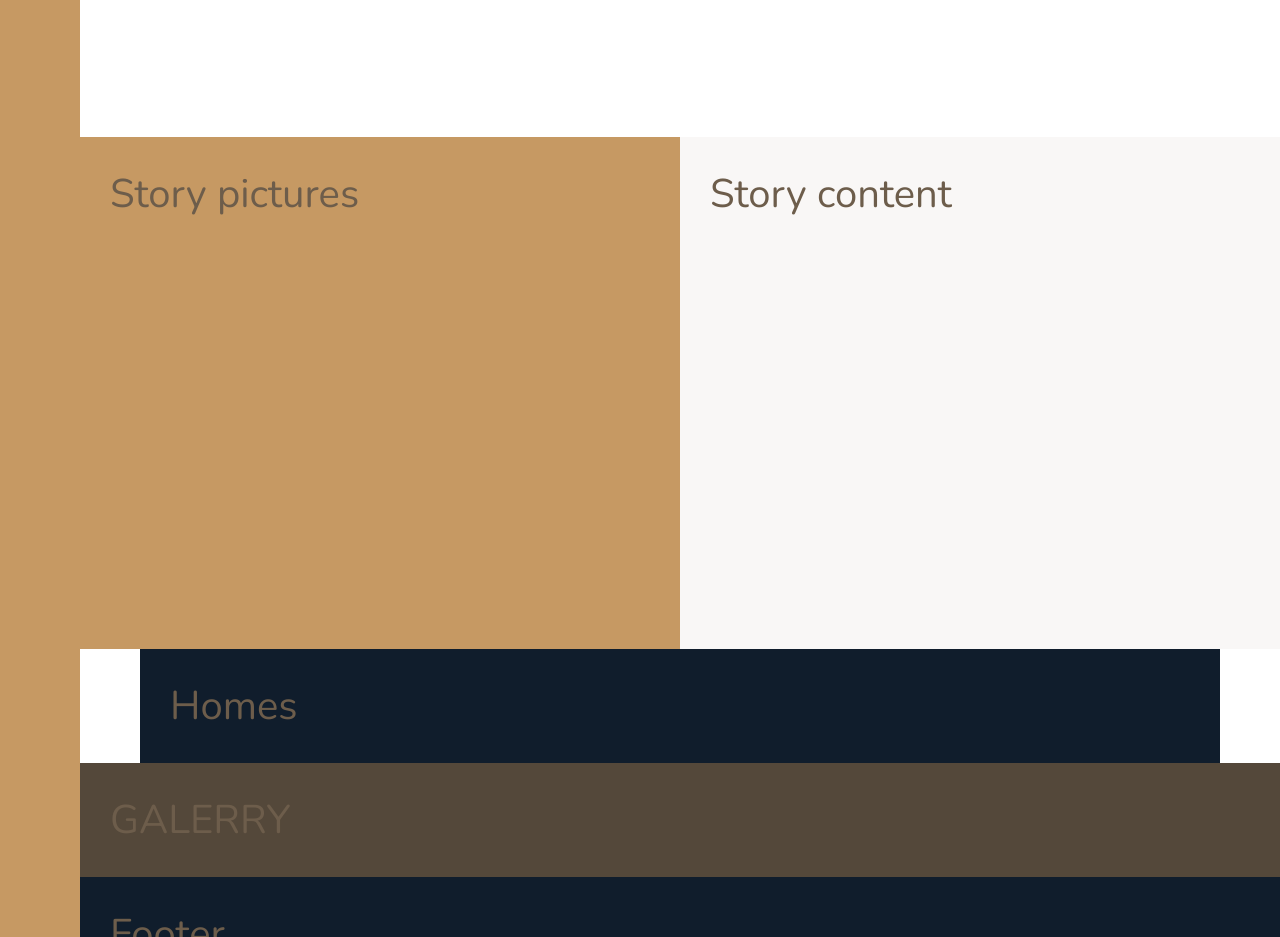
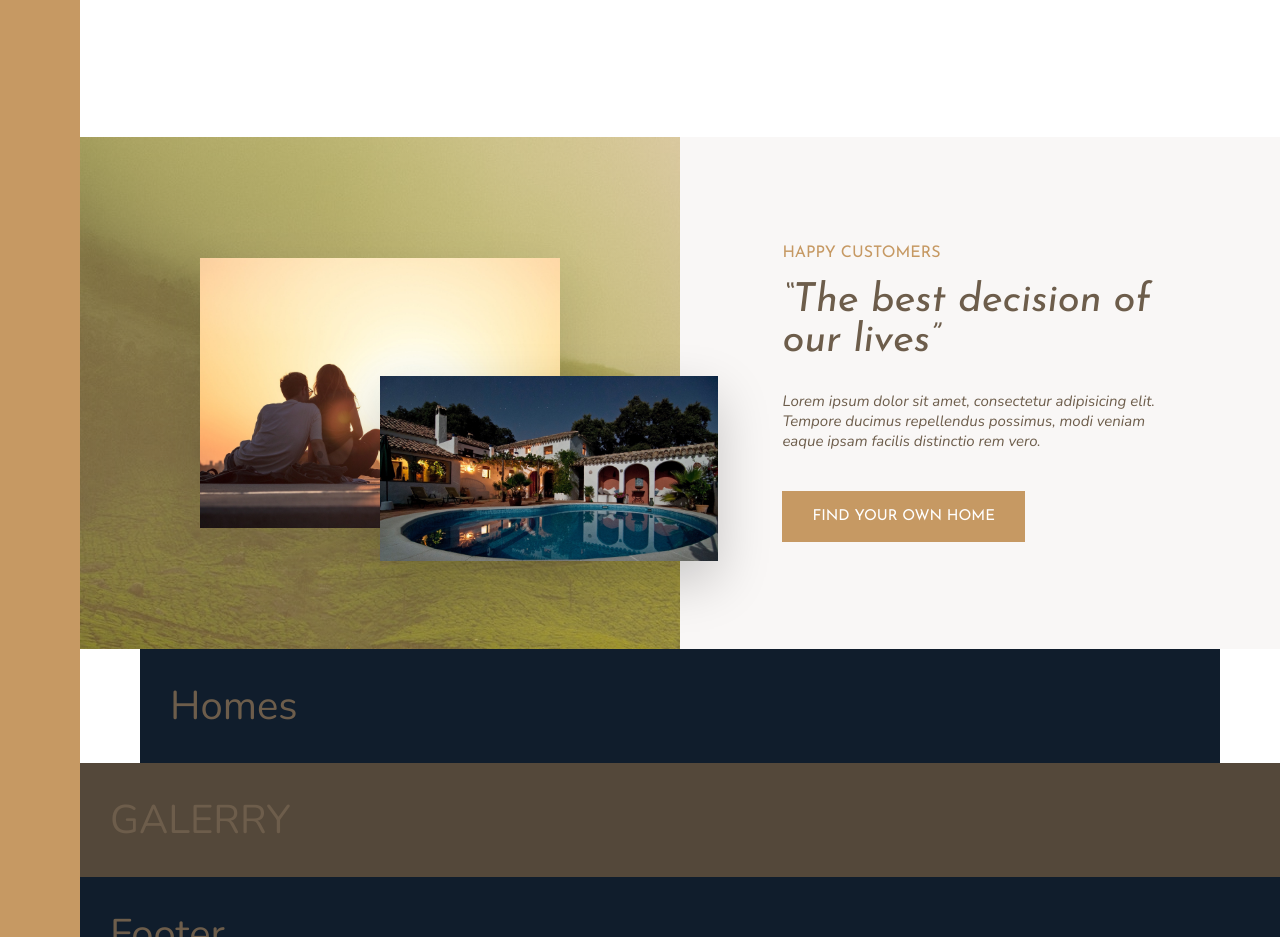
Before and after one commit to Dzhama/Nexter, a website: page index.html in a window 1280 px wide. Shown: the part 1240-2177 px from the top of the page. Drawn offline with nearby package versions, Linux system fonts and the light colour scheme.

Commit message:
story section added

```diff
--- a/index.html
+++ b/index.html
@@ -68,11 +68,15 @@
         </section>
 
         <div class="story__pictures">
-            Story pictures
+            <img src="img/story-1.jpeg" alt="Couple with new house" class="story__img--1">
+            <img src="img/story-2.jpeg" alt="New Housee" class="story__img--2">
         </div>
 
         <div class="story__content">
-            Story content
+            <h3 class="heading-3 mb-sm">Happy Customers</h3>
+            <h2 class="heading-2 heading-2--dark mb-md">&ldquo;The best decision of our lives&rdquo;</h2>
+            <p class="story__text">Lorem ipsum dolor sit amet, consectetur adipisicing elit. Tempore ducimus repellendus possimus, modi veniam eaque ipsam facilis distinctio rem vero.</p>
+            <button class="btn">FIND YOUR OWN HOME</button>
         </div>
 
         <section class="homes">
--- a/sass/_features.scss
+++ b/sass/_features.scss
@@ -5,7 +5,7 @@
 
 	display: grid;
 	// grid-template-columns: repeat(3, 1fr);
-	grid-template-columns: repeat(auto-fit, minmax(30rem, 1fr));
+	grid-template-columns: repeat(auto-fit, minmax(25rem, 1fr));
 	grid-gap: 6rem;
 	align-items: start;
 }
--- a/sass/_story.scss
+++ b/sass/_story.scss
@@ -1,12 +1,53 @@
 .story {
 
 	&__pictures {
-		background-color: $color-primary;
 		grid-column: full-start / col-end 4;
+
+		background-image: linear-gradient(rgba($color-primary, .5), rgba($color-primary-dark, .5)),
+		 url(../img/back.jpg);
+
+		 display: grid;
+		 grid-template-rows: repeat(6, 1fr);
+		 grid-template-columns: repeat(6, 1fr);
+
+		 align-items: center;
+	}
+
+	&__img--1 {
+		width: 100%;
+		grid-row: 2 / 6;
+		grid-column: 2 / 6;
+		box-shadow: 0 2rem 5rem rgba(#000, .1);
+	}
+
+	&__img--2 {
+		width: 125%;
+		grid-row: 4 / 6;
+		grid-column: 4 / 7;
+		z-index: 20;
+		box-shadow: 0 2rem 5rem rgba(#000, .2);
 	}
 
 	&__content {
 		background-color: $color-grey-light-1;
-		grid-column: col-start 5 / full0-end;
+		grid-column: col-start 5 / full-end;
+
+		padding: 6rem 8vw;
+
+
+		// display: flex;
+		// flex-direction: column;
+		// justify-content: center;
+		// align-items: flex-start;
+
+		display: grid;
+		align-content: center;
+		justify-items: start;
+	}
+
+	&__text {
+		font-size: 1.5rem;
+		font-style: italic;
+		margin-bottom: 4rem;
 	}
 }
--- a/sass/_typography.scss
+++ b/sass/_typography.scss
@@ -8,18 +8,47 @@
 }
 .heading-2 {
 	@extend %heading;
+	font-size: 4rem;
+	font-style: italic;
+	line-height: 1;
+
+	&--light {
+		color: $color-grey-light-1;}
+	&--light {color: $color-grey-dark-1;}
 }
 .heading-3 {
 	@extend %heading;
+	font-size: 1.6rem;
+	color: $color_primary;
+	text-transform: uppercase;
 }
 .heading-4 {
 	@extend %heading;
 	font-size: 1.9rem;
 
 	&--light {
-		color: $color-grey-light-1;
-	}
-	&--light {
-		color: $color-grey-dark-1;
+		color: $color-grey-light-1;}
+	&--light {color: $color-grey-dark-1;}
+}
+
+.btn {
+	background-color: $color_primary;
+	color: #fff;
+	border: none;
+	border-radius: 0;
+	font-family: $font-display;
+	font-size: 1.5rem;
+	text-transform: uppercase;
+	padding: 1.8rem 3rem;
+	cursor: pointer;
+	transition: all .2s;
+
+	&:hover {
+		background-color: $color_primary-dark;
 	}
 }
+
+.mb-sm {margin-bottom: 2rem;}
+.mb-md {margin-bottom: 3rem;}
+.mb-lg {margin-bottom: 4rem;}
+.mb-hg {margin-bottom: 8rem;}
```
Also changed, not shown: css/style.css.
